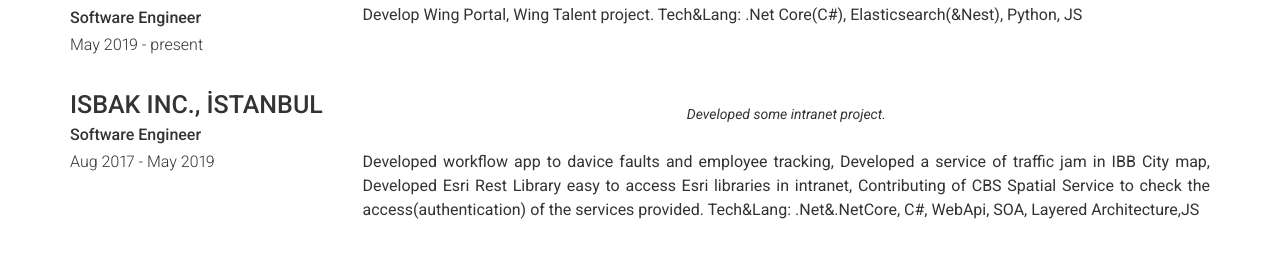
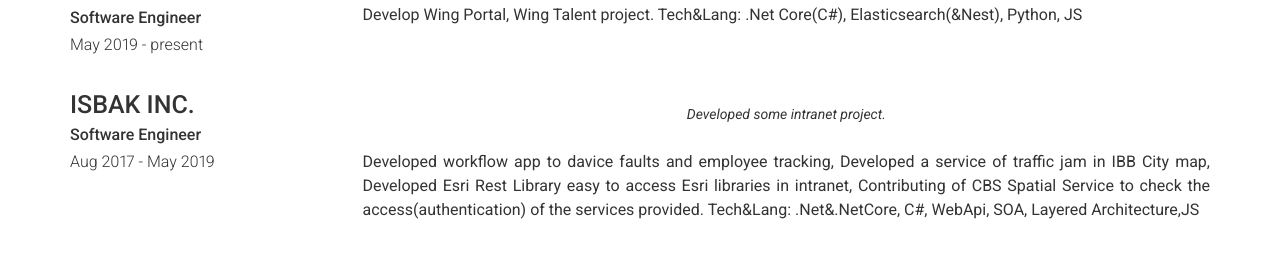
Before and after one commit to SinanBarut26/sinanbarut26.github.io, a Jekyll site: the page built from index.md, in a window 1280 px wide. Shown: the part 1116-1382 px from the top of the page. Built offline with Jekyll 4.4.1, drawn with Linux system fonts in a browser that asks for light colours; nearby versions of some CDN libraries.

Commit message:
Experience update

```diff
--- a/_data/experience.yml
+++ b/_data/experience.yml
@@ -9,7 +9,7 @@
     Develop Wing Portal, Wing Talent project. Tech&Lang: .Net Core(C#), Elasticsearch(&Nest), Python, JS
 
 - layout: left
-  company: ISBAK INC., İSTANBUL
+  company: ISBAK INC.
   job_title: Software Engineer
   dates: Aug 2017 - May 2019
   quote: >
```
